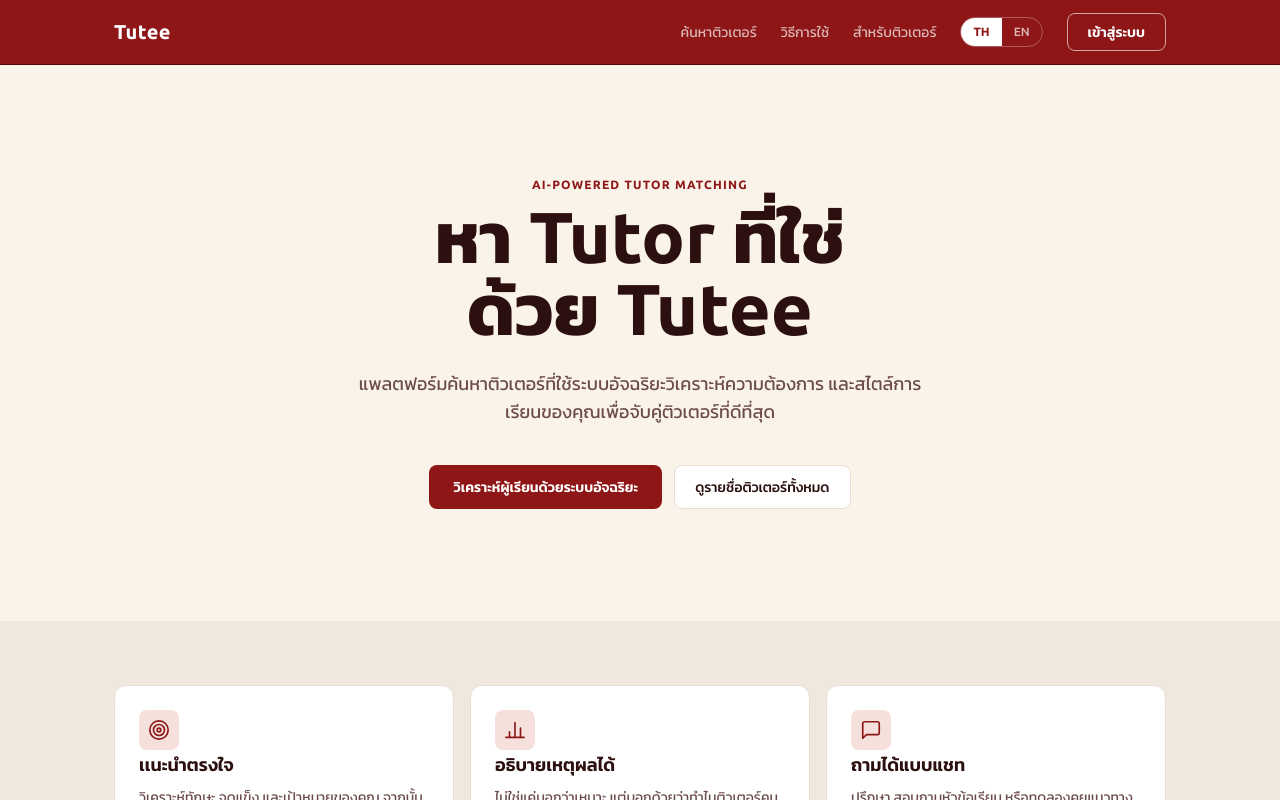
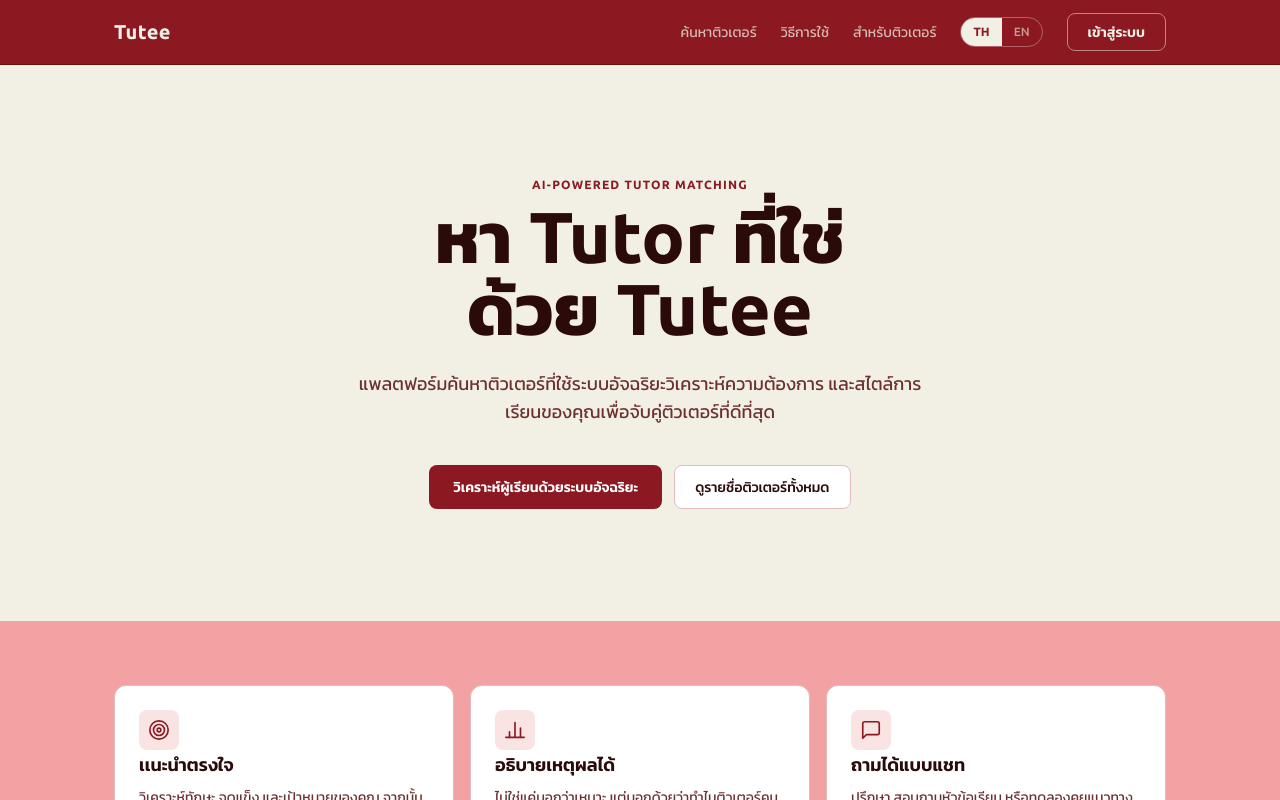
Before and after one commit to BBINGOAL/Tutee, a React (Vite) app in the folder frontend/: page / in a window 1280 px wide. Shown: the top 800 px of the page. Built offline with nearby package versions, Linux system fonts and the light colour scheme; no server answers.

Commit message:
feat: add Tailwind configuration, shared icon library, and navigation bar component

```diff
--- a/frontend/src/components/Icons.jsx
+++ b/frontend/src/components/Icons.jsx
@@ -4,7 +4,7 @@
 // Usage: <IconStar size={16} /> or wrap in <IconBox><IconStar/></IconBox>
 // ──────────────────────────────────────────────────────────────
 
-const RED = '#8E1617';
+const RED = '#8C1822';
 
 // ── Wrapper: icon + red bg box ──
 export function IconBox({ children, size = 40 }) {
--- a/frontend/src/components/Navbar.jsx
+++ b/frontend/src/components/Navbar.jsx
@@ -10,29 +10,31 @@ export default function Navbar({ backLabel, backTo }) {
         <nav className="bg-brand-red border-b border-brand-red-dark sticky top-0 z-50">
             <div className="max-w-content mx-auto px-6 h-16 flex items-center justify-between">
 
-                {/* Logo — white on dark red */}
+                {/* Logo — cream on dark red */}
                 <Link to="/" className="flex items-center">
-                    <span className="font-bold text-xl text-white tracking-wide">Tutee</span>
+                    <span className="font-bold text-xl tracking-wide" style={{ color: '#F2F0E4' }}>Tutee</span>
                 </Link>
 
                 {/* Nav Right */}
                 {isLanding ? (
                     <div className="flex items-center gap-6">
-                        <Link to="/find" className="hidden md:block text-sm text-white/70 hover:text-white transition-colors">{t('nav_find')}</Link>
-                        <Link to="/chat" className="hidden md:block text-sm text-white/70 hover:text-white transition-colors">{t('nav_how')}</Link>
-                        <a href="#" className="hidden md:block text-sm text-white/70 hover:text-white transition-colors">{t('nav_for_tutor')}</a>
+                        <Link to="/find" className="hidden md:block text-sm hover:opacity-100 transition-opacity" style={{ color: '#F2F0E4', opacity: 0.75 }}>{t('nav_find')}</Link>
+                        <Link to="/chat" className="hidden md:block text-sm hover:opacity-100 transition-opacity" style={{ color: '#F2F0E4', opacity: 0.75 }}>{t('nav_how')}</Link>
+                        <a href="#" className="hidden md:block text-sm hover:opacity-100 transition-opacity" style={{ color: '#F2F0E4', opacity: 0.75 }}>{t('nav_for_tutor')}</a>
 
                         {/* Language Toggle — inverted for dark bg */}
                         <div className="flex items-center border border-white/30 rounded-full overflow-hidden text-xs font-medium">
                             <button
                                 onClick={() => switchLang('th')}
-                                className={`px-3 py-1.5 transition-colors ${lang === 'th' ? 'bg-white text-brand-red font-semibold' : 'text-white/70 hover:text-white'}`}
+                                className={`px-3 py-1.5 transition-colors ${lang === 'th' ? 'font-semibold' : 'opacity-60 hover:opacity-100'}`}
+                                style={{ color: lang === 'th' ? '#8C1822' : '#F2F0E4', backgroundColor: lang === 'th' ? '#F2F0E4' : 'transparent' }}
                             >
                                 TH
                             </button>
                             <button
                                 onClick={() => switchLang('en')}
-                                className={`px-3 py-1.5 transition-colors ${lang === 'en' ? 'bg-white text-brand-red font-semibold' : 'text-white/70 hover:text-white'}`}
+                                className={`px-3 py-1.5 transition-colors ${lang === 'en' ? 'font-semibold' : 'opacity-60 hover:opacity-100'}`}
+                                style={{ color: lang === 'en' ? '#8C1822' : '#F2F0E4', backgroundColor: lang === 'en' ? '#F2F0E4' : 'transparent' }}
                             >
                                 EN
                             </button>
@@ -41,7 +43,10 @@ export default function Navbar({ backLabel, backTo }) {
                         {/* Login button — white outline on dark bg */}
                         <Link
                             to="/find"
-                            className="text-sm font-semibold px-5 py-2 rounded-lg border border-white/60 text-white hover:bg-white hover:text-brand-red transition-colors duration-200"
+                            className="text-sm font-semibold px-5 py-2 rounded-lg border transition-colors duration-200"
+                            style={{ color: '#F2F0E4', borderColor: 'rgba(242,240,228,0.5)' }}
+                            onMouseEnter={e => { e.target.style.backgroundColor = '#F2F0E4'; e.target.style.color = '#8C1822'; }}
+                            onMouseLeave={e => { e.target.style.backgroundColor = 'transparent'; e.target.style.color = '#F2F0E4'; }}
                         >
                             {t('nav_login')}
                         </Link>
--- a/frontend/tailwind.config.js
+++ b/frontend/tailwind.config.js
@@ -9,18 +9,18 @@ export default {
         extend: {
             // ===== Custom Colors =====
             colors: {
-                'cream':          '#FAF3EA',  // พื้นหลััก (Original Cream)
-                'cream-dark':     '#F0E8DF',  // section ทึบ
+                'cream':          '#F2F0E4',  // พื้นหลัก (Off-white warm)
+                'cream-dark':     '#F2A2A2',  // พื้นหลัง section รอง (Blush Pink)
                 'card':           '#FFFFFF',  // การ์ดขาว
-                'border-soft':    '#E8DDD0',  // เส้นขอบ
-                'brand-red':      '#8E1617',  // Primary accent (Deep Red)
-                'brand-red-dark': '#550808',  // Hover (Very Dark Red)
-                'brand-red-light':'#F5E0DC',  // Icon bg / badge tint
-                'brand-deep':     '#6B0B0C',  // Deep Burgundy (ตัวเลข/heading เข้ม)
-                'text-main':      '#2C1010',  // หัวข้อ (warm dark)
-                'text-sub':       '#6B4A4A',  // คำอธิบาย (warm gray)
-                'text-muted':     '#9E8080',  // placeholder (warm muted)
-                'online':         '#2ECC71',  // สีจุดเขียว
+                'border-soft':    '#E5BCBC',  // เส้นขอบ (warm pink-tinted)
+                'brand-red':      '#8C1822',  // Primary accent
+                'brand-red-dark': '#730D0D',  // Hover state
+                'brand-red-light':'#FAE3E3',  // Icon bg / badge tint
+                'brand-deep':     '#400808',  // Deep Burgundy (shadow/text)
+                'text-main':      '#2A0A0A',  // หัวข้อ (warm near-black)
+                'text-sub':       '#6B3030',  // คำอธิบาย (warm mid)
+                'text-muted':     '#A07070',  // placeholder
+                'online':         '#2ECC71',  // สีออนไลน์
             },
 
             // ===== Custom Fonts =====
```
